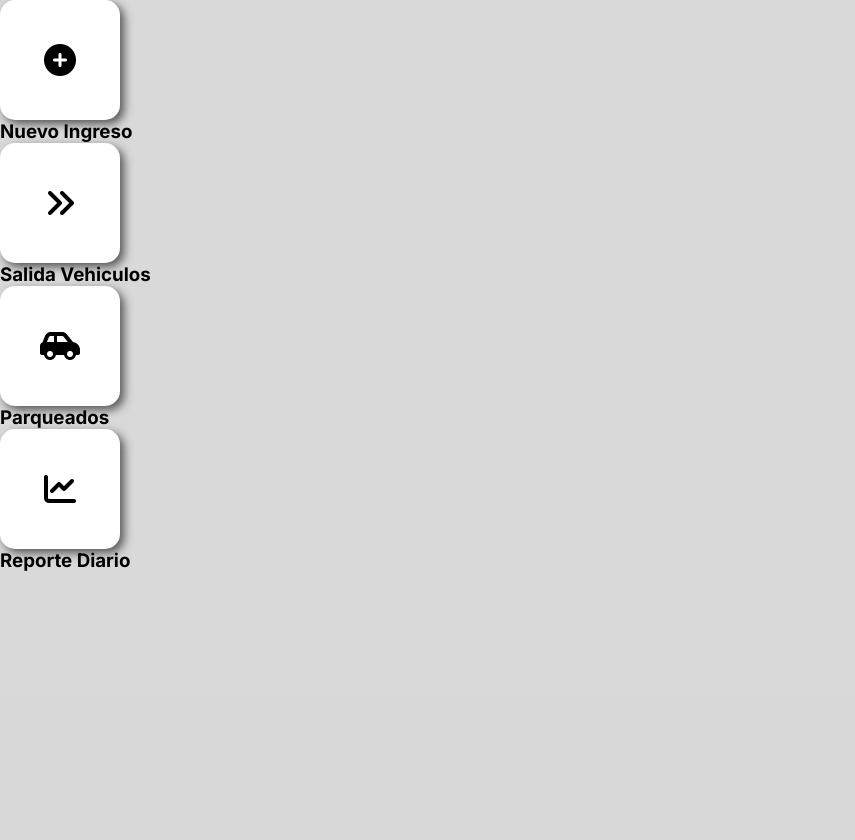
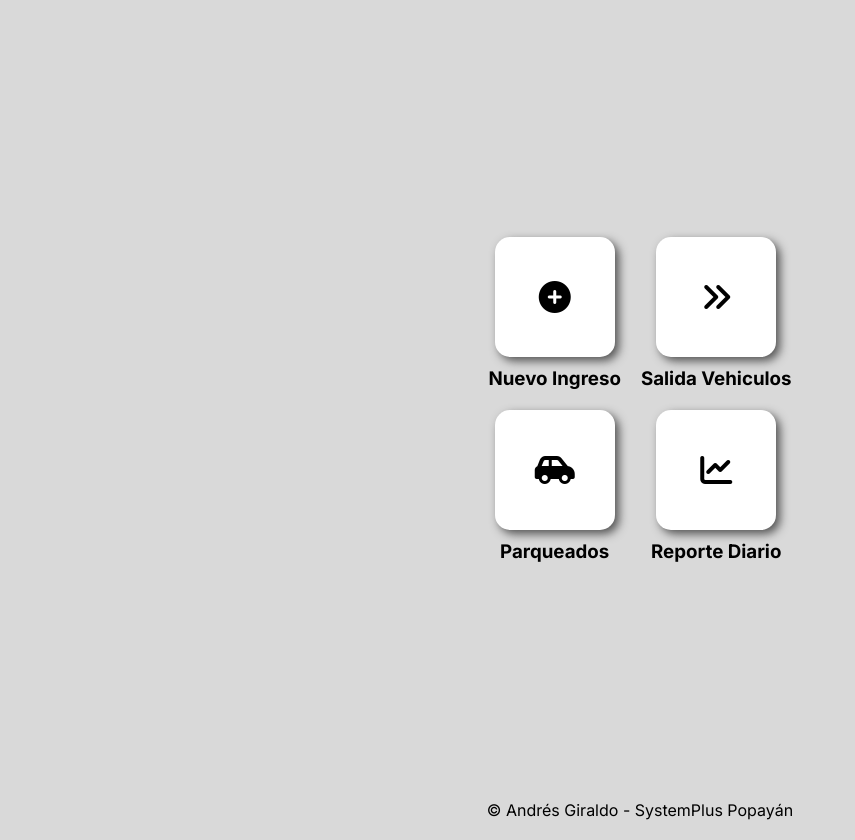
Before and after one commit to agiraldodev/parking_plus_frontend, a PHP site: page /dashboard.html in a window 1280 px wide. Shown: the part 104-944 px from the top of the page, without its empty margins (0-855 px from the left). Before the commit the page ends 675 px from the top, so only its background shows below. Run offline with PHP 8.4, Linux system fonts and the light colour scheme.

Commit message:
Pantalla dashboard terminada

```diff
--- a/dashboard.html
+++ b/dashboard.html
@@ -60,5 +60,8 @@
         <h3>Reporte Diario</h3>
       </div>
     </div>
+    <p style="text-align: center; padding-bottom: 20px;">
+      &copy; Andrés Giraldo - SystemPlus Popayán
+    </p>
   </body>
 </html>
--- a/estilos.css
+++ b/estilos.css
@@ -105,6 +105,25 @@ header {
 
 .cuadricula {
   display: grid;
+  grid-template-columns: auto auto;
+  justify-content: center;
+  align-content: center;
+  gap: 20px;
+  width: 50%;
+  margin: 0 auto;
+  height: 100vh;
+}
+
+.boton{
+  display: flex;
+  flex-direction: column;
+  align-items: center;
+  justify-content: center;
+  text-align: center;
+
+  h3 {
+    margin-top: 10px;
+  }
 }
 
 .boton-menu {
@@ -116,6 +135,13 @@ header {
   align-items: center;
   border-radius: 15px;
   box-shadow: 4px 4px 10px var(--grisOscuro);
+  cursor: pointer;
+  transition: 1s ease-in-out;
+
+  &:hover {
+    background-color: var(--rojoPrincipal);
+    color: white;
+  }
 
   i {
     font-size: 2rem;
```
